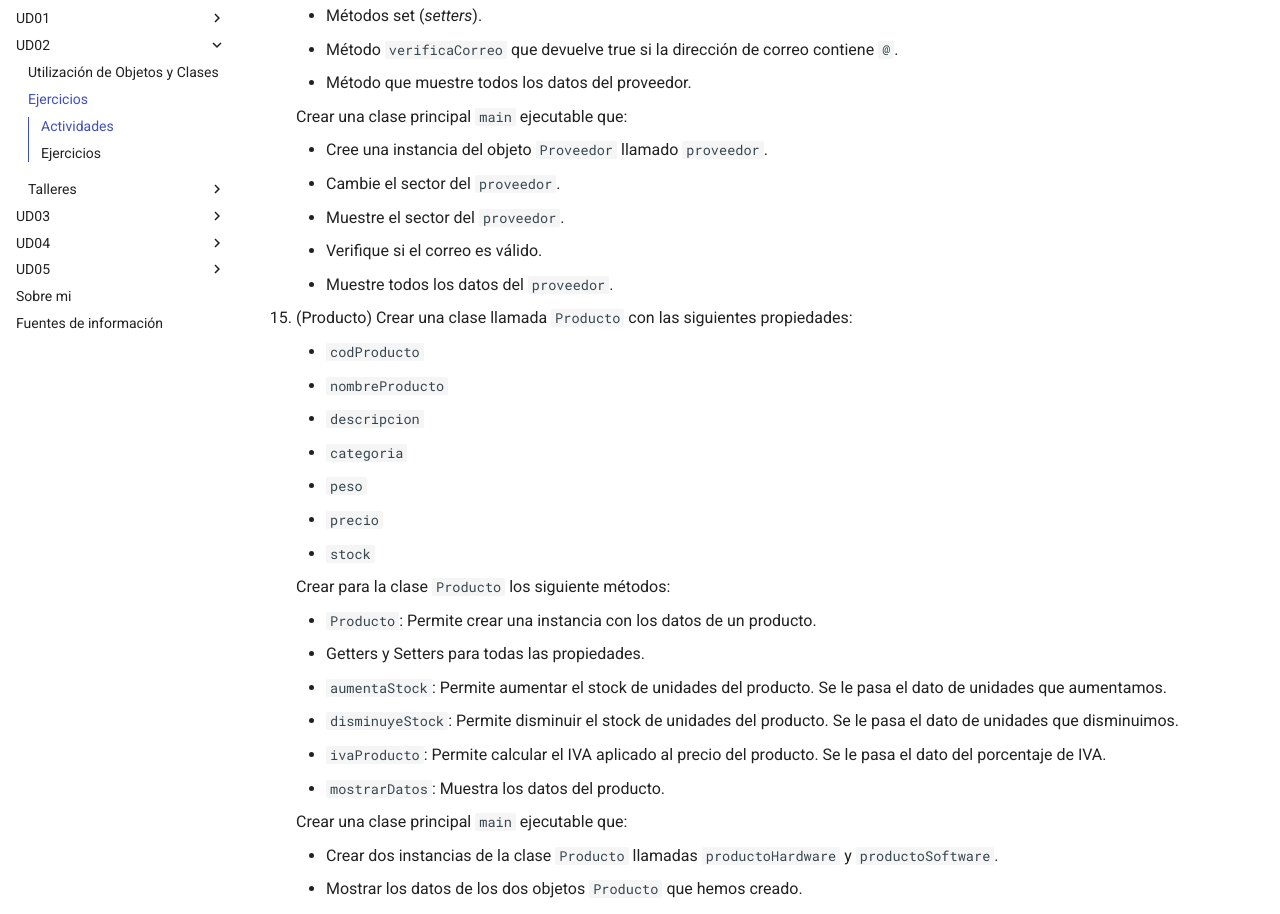
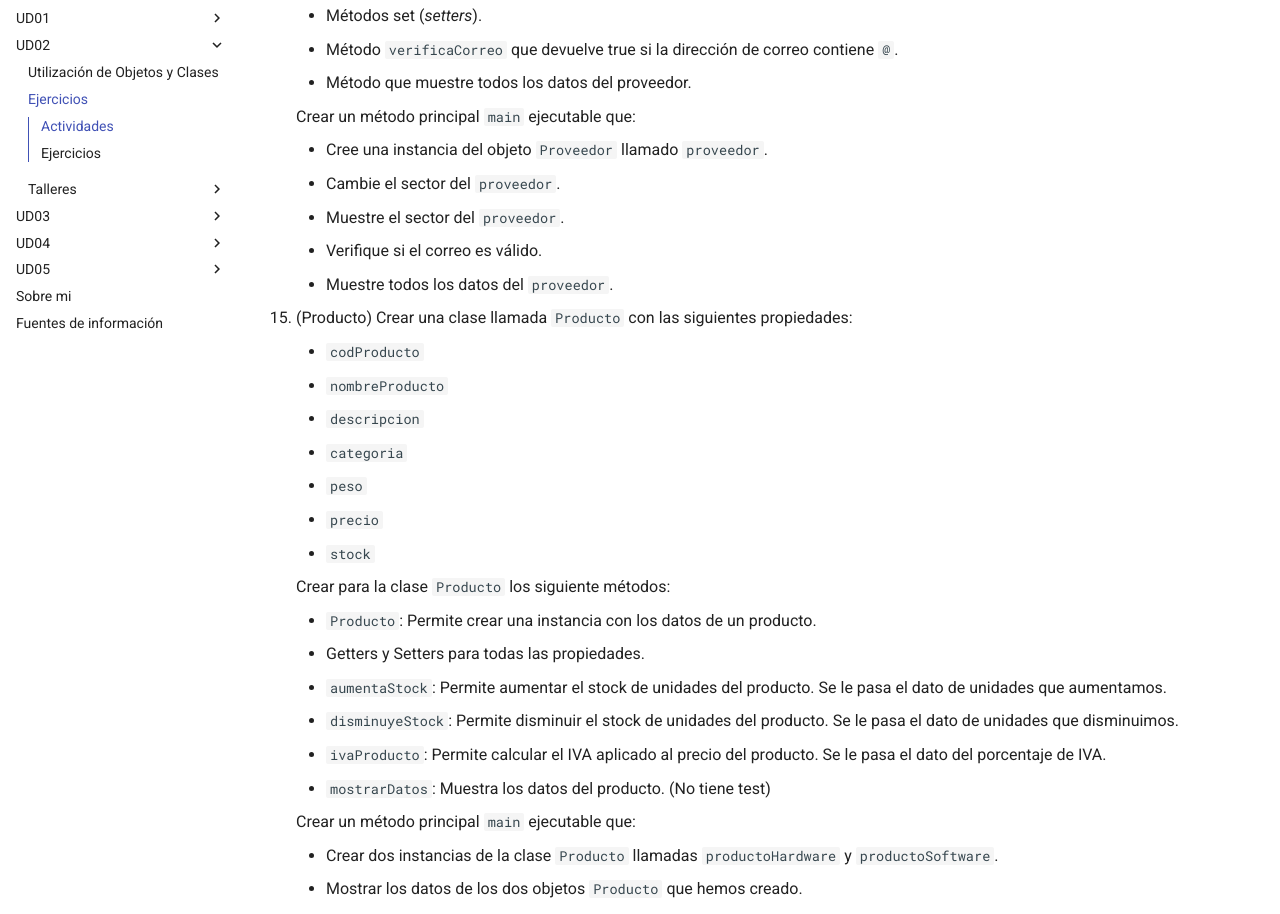
Before and after one commit to martinezpenya/1DAMProgramacion, an MkDocs documentation site: the page built from docs/UD02/UD02_ejercicios_ES.md, in a window 1280 px wide and 1400 px high, scrolled down 3535 px. Shown: the part 153-1067 px from the top of the window. Built offline with MkDocs 1.6.1 and Material for MkDocs 9.7.7, drawn with Linux system fonts in a browser that asks for light colours; comment, search, counter and statistics services are not loaded; some of the changed text lies outside the part shown.

Commit message:
feat(UD02): improve exercise documentation clarity
- Rename setKms to setKilometros for better readability
- Correct 'clase principal' to 'método principal' in exercise instructions
- Add clarification note for mostrarDatos method testing status

These changes improve the technical accuracy and clarity of the exercise
descriptions for better student understanding.

```diff
--- a/docs/UD02/UD02_ejercicios_ES.md
+++ b/docs/UD02/UD02_ejercicios_ES.md
@@ -129,7 +129,7 @@
      - Método `verificaCorreo` que devuelve true si la dirección de correo contiene `@`.
      - Método que muestre todos los datos del proveedor.
 
-     Crear una clase principal `main` ejecutable que:
+     Crear un método principal `main` ejecutable que:
 
      - Cree una instancia del objeto `Proveedor` llamado `proveedor`.
      - Cambie el sector del `proveedor`.
@@ -153,9 +153,9 @@
      - `aumentaStock`: Permite aumentar el stock de unidades del producto. Se le pasa el dato de unidades que aumentamos.
      - `disminuyeStock`: Permite disminuir el stock de unidades del producto. Se le pasa el dato de unidades que disminuimos.
      - `ivaProducto`: Permite calcular el IVA aplicado al precio del producto. Se le pasa el dato del porcentaje de IVA.
-     - `mostrarDatos`: Muestra los datos del producto.
+     - `mostrarDatos`: Muestra los datos del producto. (No tiene test)
 
-     Crear una clase principal `main` ejecutable que:
+     Crear un método principal `main` ejecutable que:
 
      - Crear dos instancias de la clase `Producto` llamadas `productoHardware` y `productoSoftware`.
      - Mostrar los datos de los dos objetos `Producto` que hemos creado.
@@ -173,7 +173,7 @@
      - `ingresar(double cantidad)`: se ingresa una cantidad a la cuenta, si la cantidad introducida es negativa, no se hará nada.
      - `retirar(double cantidad)`: se retira una cantidad a la cuenta, si restando la cantidad actual a la que nos pasan es negativa, la cantidad de la cuenta pasa a ser 0 retirando el importe máximo en función de la cantidad disponible en el objeto.
 
-     Crear una clase principal `main` ejecutable:
+     Crear una método principal `main` ejecutable:
 
      - Crear una instancia del objeto Cuenta llamada `cuentaParticular1` con el nombre del titular.
      - Crear una instancia del objeto Cuenta llamada `cuentaEmpresa1` con el nombre del titular y una cantidad inicial de dinero.
@@ -201,7 +201,7 @@
      - Método `perdido` que decremente el atributo número de ejemplares por perdida de ejemplar. No se podrán perder libros que no tengan ejemplares o no se hayan prestado. Devuelve `true` si se ha podido realizar la operación y `false` en caso contrario.
      - Método `mostrarDatos` para mostrar los datos de los libros.
 
-     Crear una clase principal `main` ejecutable:
+     Crear un método principal `main` ejecutable:
 
      - Crear una instancia del objeto libro `libroInformatica1` con los datos de un libro.
      - Consultar el título de la instancia `libroInformatica1`.
@@ -237,7 +237,7 @@
          - Método `alta` que decrementa las habitaciones ocupadas. No puede realizarse el alta las habitaciones ocupadas son 0. Devuelve `true` si se ha podido realizar el alta.
          - Método que muestre todos los datos del hospital.
 
-     - Crear una clase principal `main` ejecutable que:
+     - Crear un método principal `main` ejecutable que:
 
          - Cree una instancia de la clase `Hospital` llamada `hospitalRibera`.
          - Cambie el número de habitaciones de la instancia `hospitalRibera`.
@@ -272,7 +272,7 @@
          - `retencionMedico`: Permite calcular la retención aplicada al sueldo del médico. Se le pasa el dato del porcentaje de retención.
          - `mostrarDatos`: Muestra los datos del médico.
 
-     - Crear una clase principal `main` ejecutable que:
+     - Crear un método principal `main` ejecutable que:
 
          - Crear dos instancias de la clase `Medico` llamados `medicoDigestivo` y `medicoTraumatologo`.
          - Cambia el sueldo del `medicoTraumatologo`.
```
Also changed, not shown: other parts of docs/UD02/UD02_ejercicios_ES.md (+1 -1 lines).
